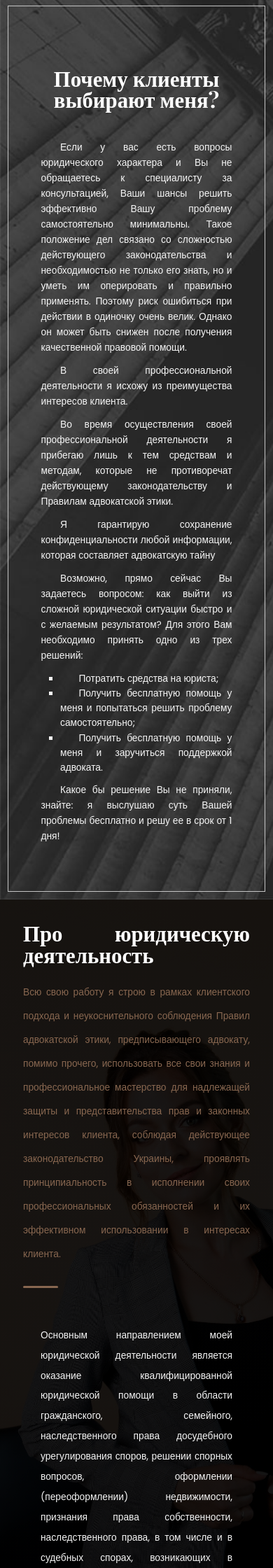
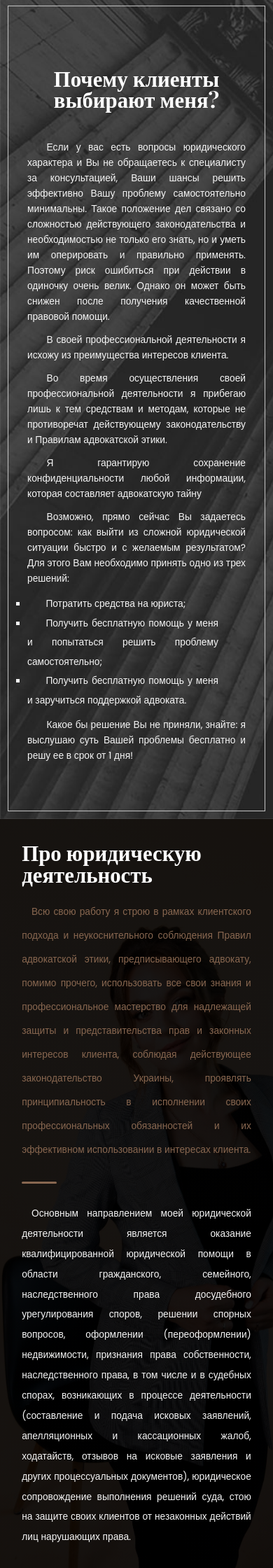
Before and after one commit to Eliphas-art/Eliphas-art.github.io, a PHP site: page / in a window 390 px wide. Shown: the part 2211-4451 px from the top of the page at 70% size. Run offline with PHP 8.4, Linux system fonts and the light colour scheme; some libraries are stand-ins or nearby versions.

Commit message:
Commit First

```diff
--- a/css/360.css
+++ b/css/360.css
@@ -4,6 +4,7 @@
     }
     body p, li, #personName p,#personName li, #about .content p, #connect p,#connect input, #connect textarea{
         font-size: 1.25rem;
+
     }
     .menu-right .burgerMenu{
         display: block;
@@ -15,6 +16,10 @@
         justify-items: center;
         margin: 0;
     }
+    body .titleCard h2{
+        text-align: start;
+    }
+
     .menu-right li{
         font-size: 2em;
         margin: 0;
@@ -25,10 +30,16 @@
     .blockCard{
         grid-template-rows: 1fr auto;
     }
+    .blockTwo{
+        padding: 60px 7vw;
+    }
     i{
         transition-duration: .5s;
+        font-size: 1.9rem;
+        margin-right: 1.3em;
+    }
+    .link i{
         font-size: 2.3em;
-        margin-right: 1.3em;
     }
     #header{
         background: linear-gradient(rgba(0, 0, 0,.8)100%, white), url("https://sud.ua/uploads/old/news/1402494373.jpg") center;
@@ -61,6 +72,9 @@
         background: linear-gradient(rgba(0,0,0,.9) 100%,white), url("../res/alla5.jpg") center;
         background-size: cover;
     }
+    #biography p{
+        margin: 0;
+    }
     #biography .element:nth-child(3){
         background-position:  center;
         background-size: cover;
@@ -73,6 +87,15 @@
     }
     #about .content{
         grid-template-columns: 1fr;
+        width: 80vw;
+    }
+    #about .content li{
+        margin-left: 0;
+        line-height: 2em;
+    }
+    #about .content p{
+        grid-template-columns: 1fr;
+        width: auto;
     }
     #about .content p:nth-child(2){
         display: none;/*Карусель*/
@@ -89,9 +112,18 @@
     #connect .element:nth-child(1) li{
         grid-template-columns: auto auto 1fr 1fr;
     }
+    #footer .content{
+        justify-items: start;
+        grid-gap: 1em;
+        line-height: 25px;
+    }
     #footer .partner a:nth-child(1n+3), .blockCard .element:nth-child(3n+1){
         display: none;/*Карусель*/
     }
+    #footer span{
+        font-size: 1rem;
+    }
+
     .slider {
         user-select: none;
         touch-action: pan-y;
@@ -170,3 +202,12 @@
         display: none;
     }
 }
+
+@media only screen and (max-width : 370px) {
+   #footer p, #footer li, #footer span{
+       font-size: .95rem;
+   }
+    #footer .content{
+        line-height: 20px;
+    }
+}
--- a/index.html
+++ b/index.html
@@ -125,7 +125,7 @@
             </div>
             <div class="slider-arrows">
                 <button type="button" class="prev">&larr;</button>
-                <button type="button" class="next">&rarr;</button>
+                <button type="button" class="next"><i class="fas fa-long-arrow-alt-right"></i></button>
             </div>
         </div>
     </div>
@@ -173,12 +173,12 @@
 </div>
 <div id="biography" class="blockCard">
     <div class="element"></div>
-    <div class="element">
+    <div class="element" style="padding-left: 8vw; padding-right: 8vw">
         <div class="titleCard">
             <h2>Про юридическую деятельность </h2>
-            <em>   Всю свою работу я строю в рамках клиентского подхода и неукоснительного соблюдения Правил адвокатской этики, предписывающего адвокату, помимо прочего, использовать все свои знания и профессиональное мастерство для надлежащей защиты и представительства прав и законных интересов клиента, соблюдая действующее законодательство Украины, проявлять принципиальность в исполнении своих профессиональных обязанностей и их эффективном использовании в интересах клиента.</em>
+            <em style="text-indent: 1em">   Всю свою работу я строю в рамках клиентского подхода и неукоснительного соблюдения Правил адвокатской этики, предписывающего адвокату, помимо прочего, использовать все свои знания и профессиональное мастерство для надлежащей защиты и представительства прав и законных интересов клиента, соблюдая действующее законодательство Украины, проявлять принципиальность в исполнении своих профессиональных обязанностей и их эффективном использовании в интересах клиента.</em>
         </div>
-        <p>Основным направлением моей юридической деятельности является оказание квалифицированной юридической помощи в области гражданского, семейного, наследственного права досудебного урегулирования споров, решении спорных вопросов, оформлении (переоформлении) недвижимости, признания права собственности, наследственного права, в том числе и в судебных спорах, возникающих в процессе деятельности (составление и подача исковых заявлений, апелляционных и кассационных жалоб, ходатайств, отзывов на исковые заявления и других процессуальных документов), юридическое сопровождение выполнения решений суда, стою на защите своих клиентов от незаконных действий лиц нарушающих права.</p>
+        <p style="margin: 0;text-indent: 1em" >Основным направлением моей юридической деятельности является оказание квалифицированной юридической помощи в области гражданского, семейного, наследственного права досудебного урегулирования споров, решении спорных вопросов, оформлении (переоформлении) недвижимости, признания права собственности, наследственного права, в том числе и в судебных спорах, возникающих в процессе деятельности (составление и подача исковых заявлений, апелляционных и кассационных жалоб, ходатайств, отзывов на исковые заявления и других процессуальных документов), юридическое сопровождение выполнения решений суда, стою на защите своих клиентов от незаконных действий лиц нарушающих права.</p>
     </div>
     <!--    Основная информация о компании  -->
     <div class="element" id="info">
@@ -287,7 +287,7 @@
     <hr>
     <div class="content">
         <div class="about">
-            <h1><span>AB</span> Alla Bogach</h1>
+            <h1 style="font-size: 1em"><span style="margin-right: 1em">AB</span>Alla Bogach</h1>
             <p>За успех вы не платите цену. Вы платите цену за поражение. <br> А преимуществами успеха вы наслаждаетесь.</p>
 
         </div>
@@ -314,8 +314,8 @@
         <div class="map">
             <h3>Телефоны</h3>
             <ul>
-                <a href="tel:+(380)50–864–30–99"><li><li><i class="fas fa-mobile-alt"></i><span>+(380)050–864–30–99</span></li></a>
-                <a href="tel:+(380)50–864–30–99"><li><li><i class="fas fa-mobile-alt"></i><span>+(380)063–212–50–84</span></li></a>
+                <a href="tel:+(380)50–864–30–99"><li><i class="fas fa-mobile-alt"></i><span>+(380)050–864–30–99</span></li></a>
+                <a href="tel:+(380)50–864–30–99"><li><i class="fas fa-mobile-alt"></i><span>+(380)063–212–50–84</span></li></a>
             </ul>
         </div>
     </div>
```
